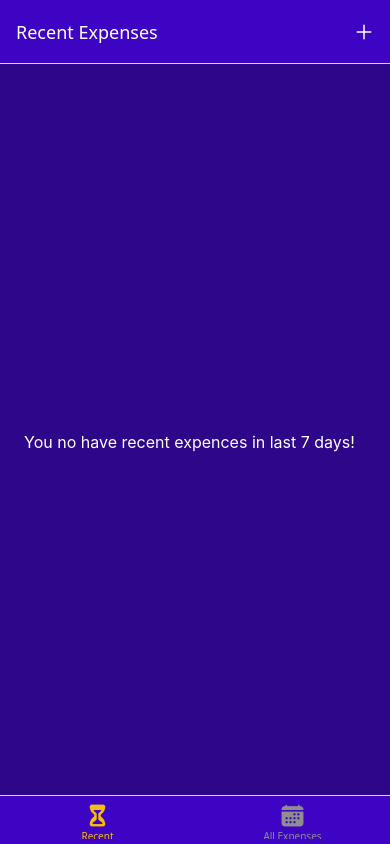
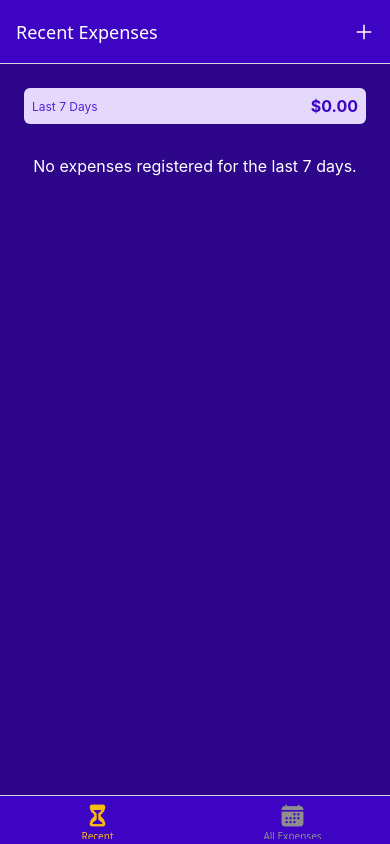
Before and after one commit to milosm89/ExpensesApp, a React Native app: screen /RecentExpenses in a window 390 px wide. Built offline with nearby package versions, Linux system fonts and the light colour scheme.

Commit message:
Added logic for 'No expenses found'

```diff
--- a/components/ExpensesOutput/ExpensesOutput.js
+++ b/components/ExpensesOutput/ExpensesOutput.js
@@ -3,21 +3,19 @@
 import ExpensesList from "./ExpensesList";
 import { GlobalStyles } from "../../constants/styles";
 
-function ExpensesOutput({expenses, expensesPeriod}) {
+function ExpensesOutput({expenses, expensesPeriod, fallbackText}) {
 
+    let content = <Text style={styles.infotText}>{fallbackText}</Text>;
+
+    if (expenses.length > 0) {
+        content = <ExpensesList expenses={expenses} />
+    }
     return (
-        <>
-            {expenses.length > 0 ?
-            <View style={styles.container}>
-                <ExpensesSummary expenses={expenses} periodName={expensesPeriod} />
-                <ExpensesList expenses={expenses} />
-            </View>
-            :
-            <View style={[styles.container, styles.textWrap]}>
-                <Text style={styles.text}>You no have recent expences in last 7 days!</Text>
-            </View>
-            }
-        </>
+
+        <View style={styles.container}>
+            <ExpensesSummary expenses={expenses} periodName={expensesPeriod} />
+             {content}
+        </View>
 
     );
 }
@@ -36,8 +34,10 @@
         justifyContent: 'center',
         alignContent: 'center'
     },
-    text: {
+    infotText: {
         color: 'white',
-        fontSize: 16
+        fontSize: 16,
+        textAlign: 'center',
+        marginTop: 32
     }
 });
--- a/screens/AllExpenses.js
+++ b/screens/AllExpenses.js
@@ -6,7 +6,11 @@
 function AllExpenses() {
 
     const expensesCtx = useContext(ExpensesContext);
-    return <ExpensesOutput expenses={expensesCtx.expenses} expensesPeriod="Total" />
+    return <ExpensesOutput
+        expenses={expensesCtx.expenses}
+        expensesPeriod="Total"
+        fallbackText="No registered expences found"
+    />
 }
 
 export default AllExpenses;
--- a/screens/RecentExpenses.js
+++ b/screens/RecentExpenses.js
@@ -16,7 +16,11 @@
   });
 
   return (
-    <ExpensesOutput expenses={recentExpenses} expensesPeriod="Last 7 Days" />
+    <ExpensesOutput
+      expenses={recentExpenses}
+      expensesPeriod="Last 7 Days"
+      fallbackText={'No expenses registered for the last 7 days.'}
+    />
   );
 }
 
```
